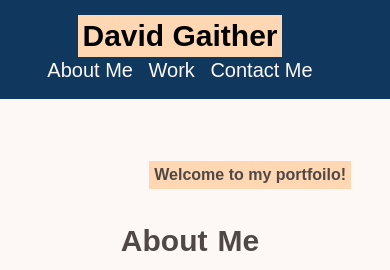
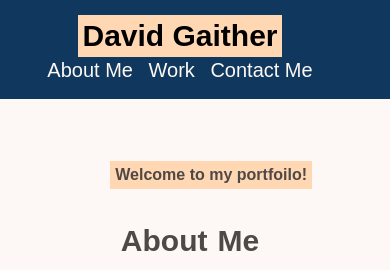
Before and after one commit to Gaitherdb/Portfolio2, a plain HTML site: page index.html in a window 390 px wide. Shown: the top 270 px of the page. Drawn offline with nearby package versions, Linux system fonts and the light colour scheme.

Commit message:
fixed positioning for mobile

```diff
--- a/assets/css/style.css
+++ b/assets/css/style.css
@@ -311,6 +311,7 @@
     .subheader {
       padding: 5px;
       font-size: 80%;
+      right: 20%;
     }
 
     .aboutmesect {
```
